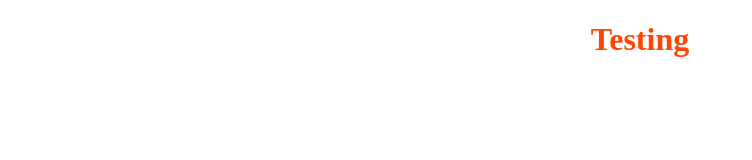
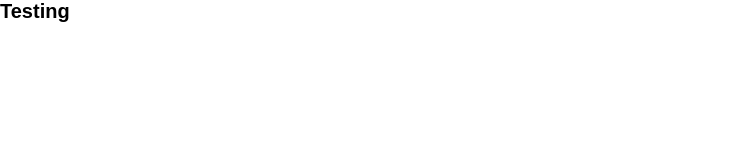
Before and after one commit to cefdev/Portfolio, a website: page index.html in a window 1280 px wide. Shown: the whole page, without its empty margins (0-752 px from the left). Drawn offline with Linux system fonts and the light colour scheme.

Commit message:
Resetting default global styling

```diff
--- /dev/null
+++ b/sass/base/_base.scss
@@ -0,0 +1,12 @@
+*,
+*::after,
+*::before {
+  margin: 0;
+  padding: 0;
+  box-sizing: border-box;
+}
+
+html {
+  // This defines what 1rem is
+  font-size: 62.5%; //1 rem = 10px; 10px/16px = 62.5%
+}
--- a/sass/main.scss
+++ b/sass/main.scss
@@ -1,4 +1 @@
-h1 {
-    text-align: center;
-    color: orangered;
-}
+@import './base/base';
```
Also changed, not shown: css/style.css.
